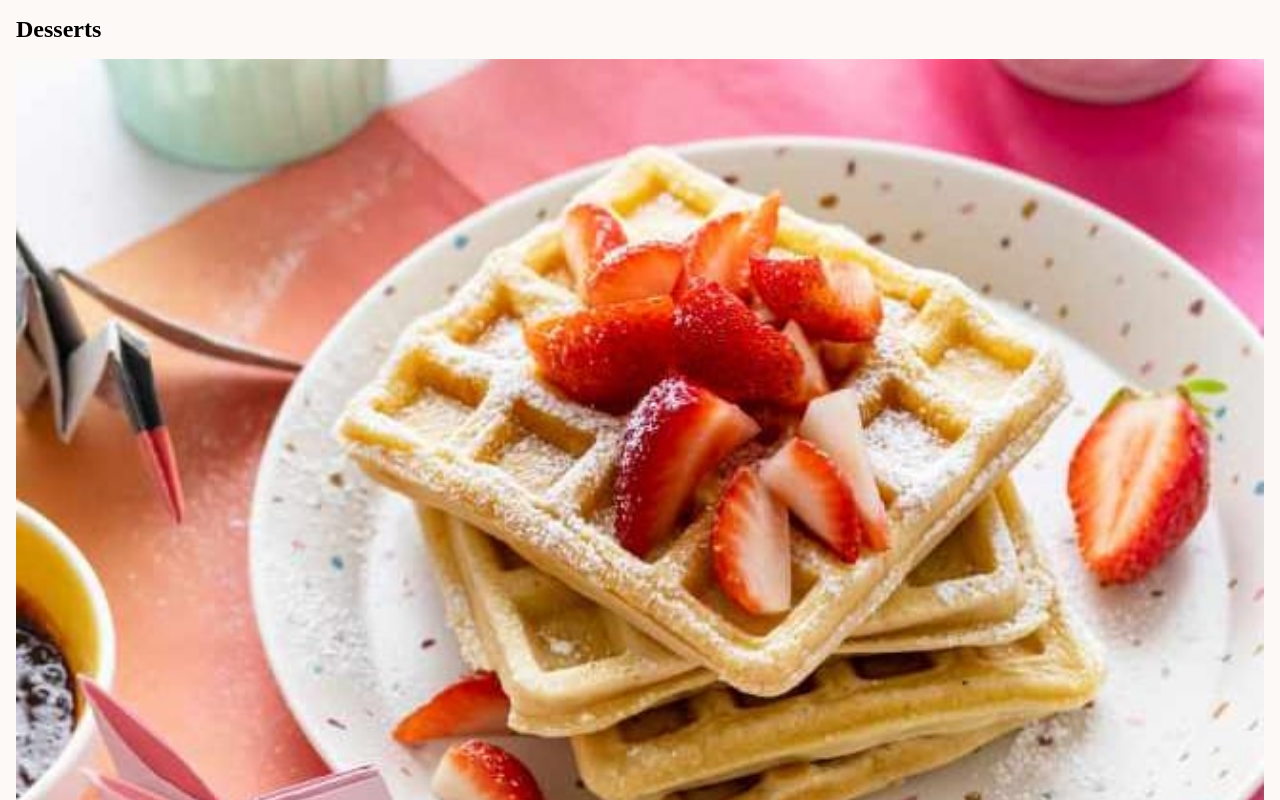
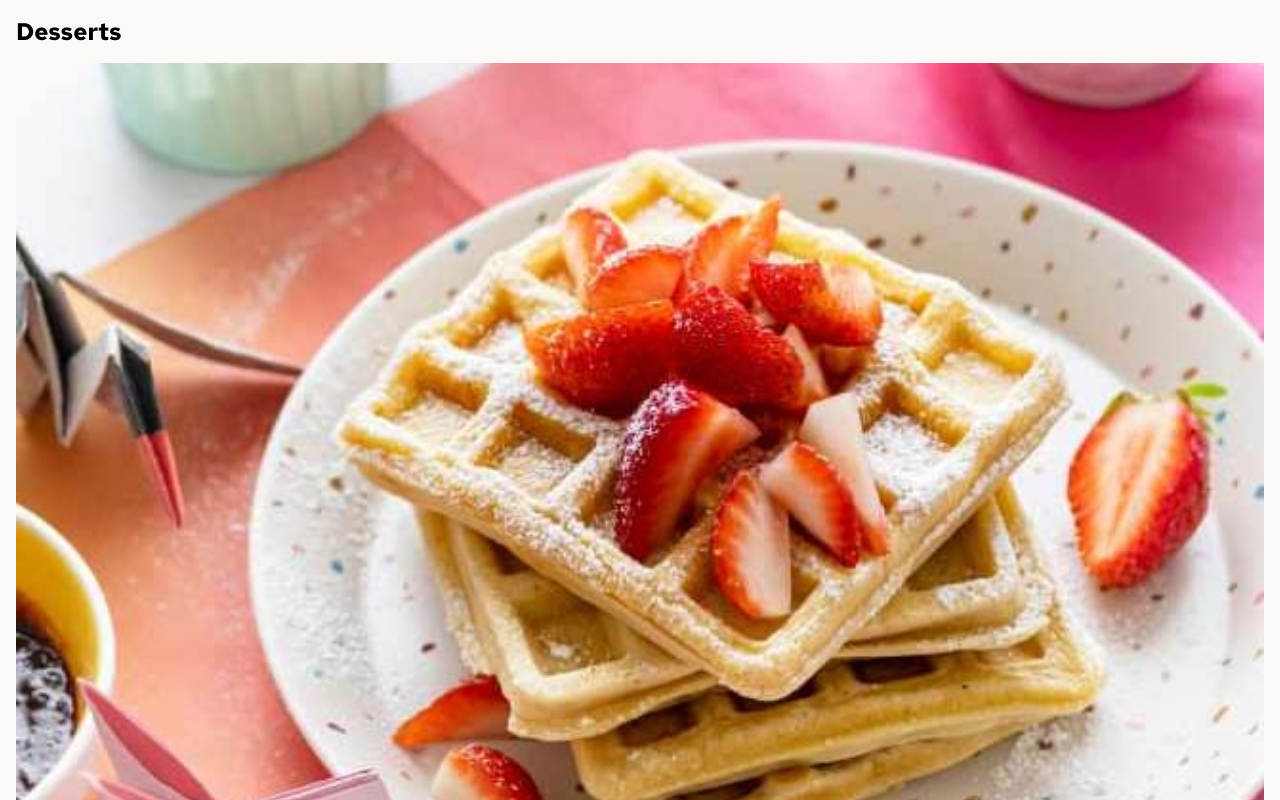
Before and after one commit to vishalicious213/product-list-with-cart, a plain HTML site: page index.html in a window 1280 px wide. Shown: the top 800 px of the page. Drawn offline with Linux system fonts and the light colour scheme.

Commit message:
imported red hat text from google fonts

```diff
--- a/index.css
+++ b/index.css
@@ -18,6 +18,7 @@
 body {
     margin: 1rem;
     background: var(--rose50);
+    font-family: "Red Hat Text", serif;
 }
 
 .dessert-item {
--- a/index.html
+++ b/index.html
@@ -4,6 +4,9 @@
     <meta charset="UTF-8">
     <meta name="viewport" content="width=device-width, initial-scale=1.0">
     <title>Product List with Cart</title>
+    <link rel="preconnect" href="https://fonts.googleapis.com">
+    <link rel="preconnect" href="https://fonts.gstatic.com" crossorigin>
+    <link href="https://fonts.googleapis.com/css2?family=Red+Hat+Text:ital,wght@0,300..700;1,300..700&display=swap" rel="stylesheet">
     <link rel="stylesheet" href="index.css">
 </head>
 <body>
```
